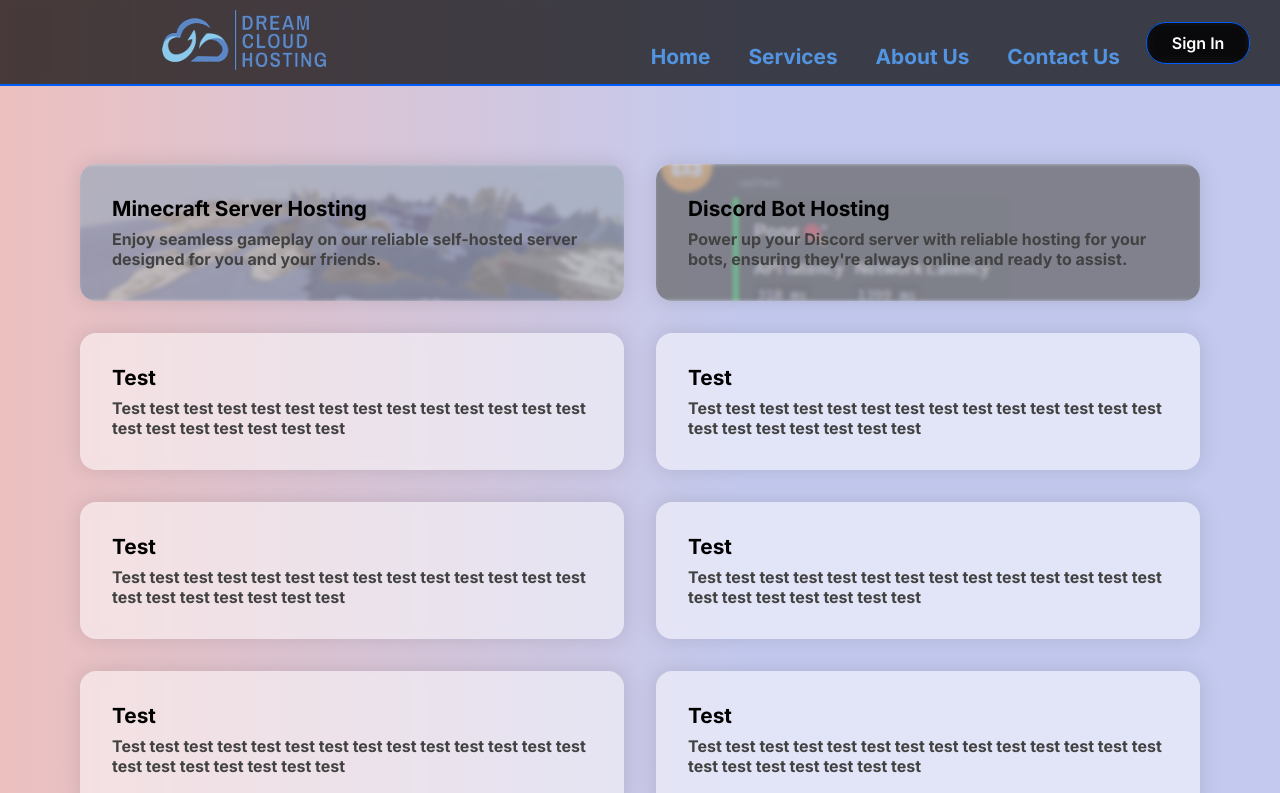
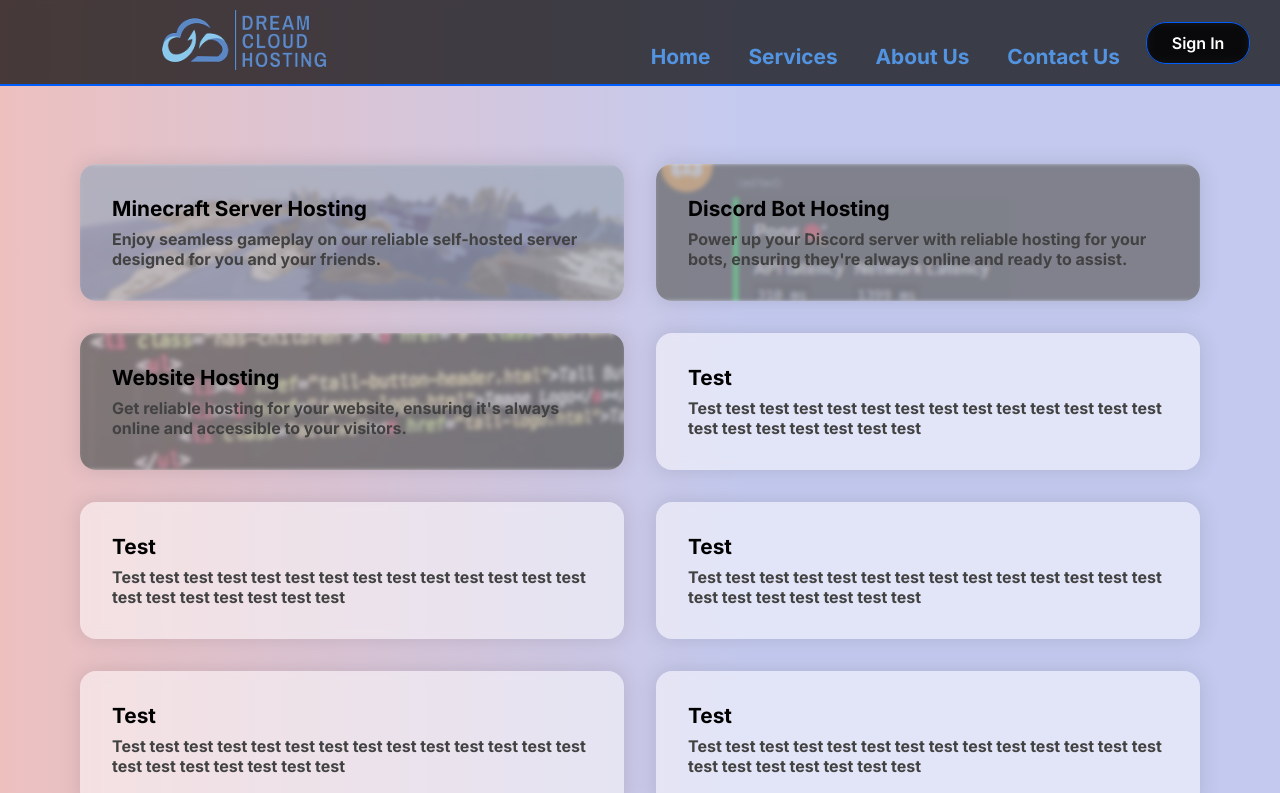
Before and after one commit to DreamCloudHosting/Website-Frontend, a Next.js app: page / in a window 1280 px wide. Shown: the top 793 px of the page. Built offline with nearby package versions, Linux system fonts and the light colour scheme; no server answers.

Commit message:
Edit home page content

```diff
--- a/app/page.js
+++ b/app/page.js
@@ -1,15 +1,15 @@
 import styles from "./page.module.css";
 import ProductCard from "@/components/Card/Card";
+import DefaultMetadata from "@/modules/Metadata/default";
 
 
-export default function Page() {
+export const metadata = new DefaultMetadata().editValue({
+    title: "DCH | Home"
+});
+
+export default function HomePage() {
     return (
         <>
-            {/* <div class="Test">
-                <h1>This is test</h1>
-            </div> */}
-
-
             <div className={styles.cardContainer}>
                 <ProductCard
                     title="Minecraft Server Hosting"
@@ -24,8 +24,9 @@ export default function Page() {
                     readMore="#"
                 />
                 <ProductCard
-                    title="Test"
-                    description="Test test test test test test test test test test test test test test test test test test test test test"
+                    title="Website Hosting"
+                    description="Get reliable hosting for your website, ensuring it's always online and accessible to your visitors."
+                    image="/images/card/website_hosting.jpg"
                     readMore="#"
                 />
                 <ProductCard
@@ -114,7 +115,6 @@ export default function Page() {
                     readMore="#"
                 />
             </div>
-            {/* <script src="./script.js" async></script> */}
         </>
     );
 }
```
